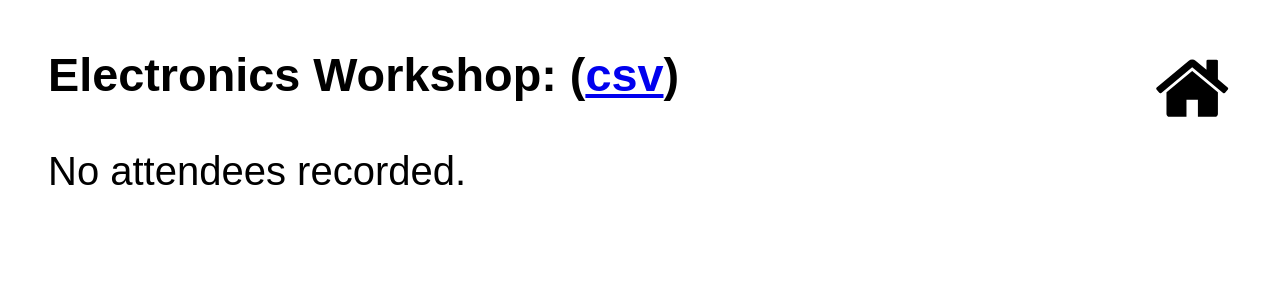
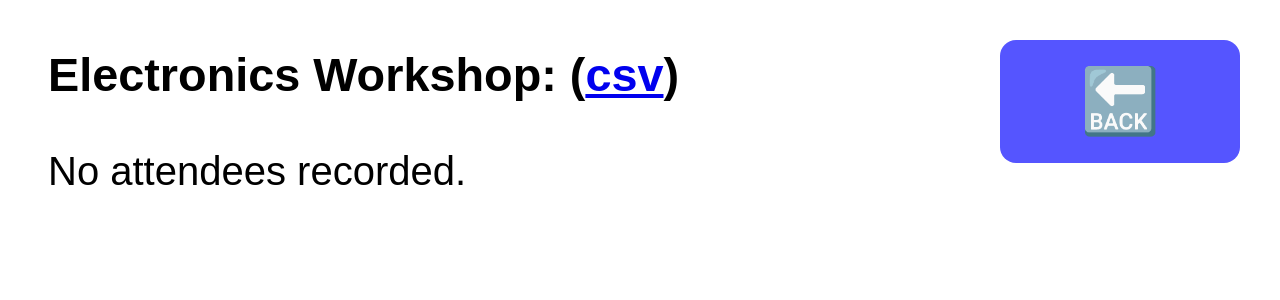
Before and after one commit to melbcc/QR-Code-Reader, a Django app: page /att/1 in a window 1280 px wide. Shown: the top 300 px of the page. Run offline with Django 3.2, Linux system fonts and the light colour scheme; data comes from the database, SQL or seed files in the repository; data that the repository does not hold is empty; parts of the project's set-up code (start-up, migrations or seed data) failed here and were passed over.

Commit message:
style changes

```diff
--- a/webapp/scanner/static/scanner/css/config.css
+++ b/webapp/scanner/static/scanner/css/config.css
@@ -1,11 +1,15 @@
 body {
-  font-family: sans-serif;
-  font-size: 5vh;
-  padding: 5vh;
+    font-family: sans-serif;
+    font-size: 5vh;
+    padding: 5vh;
 }
 
 h1,h2,h3,h4 {
-  margin-top: 0;
+    margin-top: 0;
+}
+
+li {
+    padding: 1.5vh;
 }
 
 .button {
@@ -22,8 +26,38 @@ h1,h2,h3,h4 {
     margin: 2vh;
 
     /* text */
+    text-decoration: none;
     text-align: center;
     font-weight: bold;
     font-size: 8vh;
     color: white;
 }
+
+.home-btn a:visited {
+    color: white;
+    text-decoration: none;
+}
+
+.home-btn a {
+    padding: 5vh 5vh;
+    text-decoration: none;
+}
+
+.home-btn.fixed-topright {
+    position: fixed;
+    top: 3vh;
+    right: 3vh;
+    padding: 3vh 5vh;
+}
+
+table {
+    border-collapse: collapse;
+}
+
+table, th, td {
+    border: 1px solid black;
+}
+
+td {
+    padding: 0em 1em;
+}
--- a/webapp/scanner/templates/attendance-list.html
+++ b/webapp/scanner/templates/attendance-list.html
@@ -4,22 +4,11 @@
     <!-- Style -->
     <link type="text/css" rel="stylesheet" href="/static/scanner/css/config.css">
     <link type="text/css" rel="stylesheet" href="/static/scanner/css/checkboxes.css">
-    <style>
-      .home-btn {
-        float: right;
-      }
-      .home-btn img {
-        width: 10vh;
-        height: auto;
-      }
-    </style>
     <!-- JavaScript -->
   </head>
   <body>
-    <div class="home-btn">
-      <a href="{% url 'index' %}">
-        <img src="/static/scanner/img/home.svg">
-      </a>
+    <div class="button home-btn fixed-topright">
+      <a href="{% url 'index' %}">&#x1F519;</a>
     </div>
 
     <h3>{{ event.title }}: (<a href="{% url 'attendance-csv' event.pk %}">csv</a>)</h3>
```
Also changed, not shown: webapp/scanner/templates/attendance-select.html (+2 -13 lines), webapp/scanner/templates/config-events.html (+2 -13 lines), webapp/scanner/templates/config-location.html (+2 -17 lines), webapp/scanner/templates/index.html (+6 -12 lines), webapp/scanner/static/scanner/img/home.svg (deleted).
